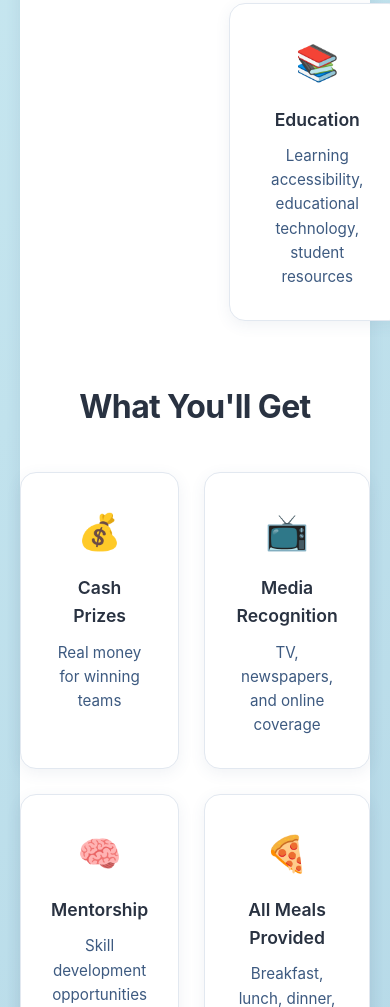
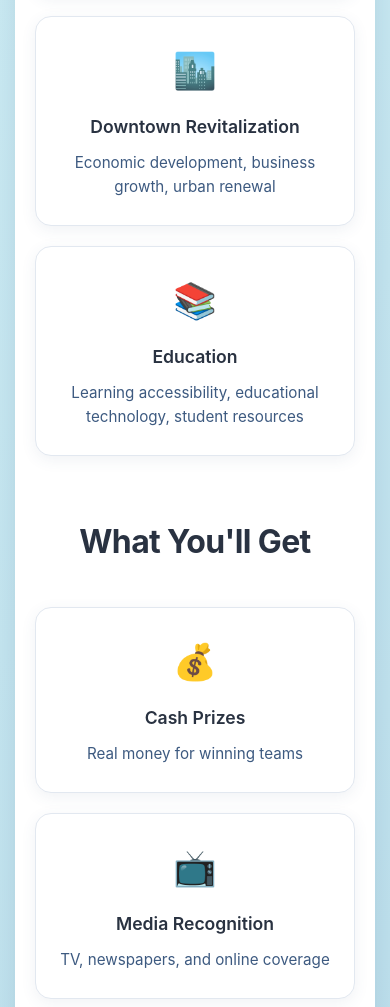
Before and after one commit to PrinceBrown3/Hack-the-Track, a plain HTML site: page index.html in a window 390 px wide. Shown: the part 2788-3795 px from the top of the page. Drawn offline with Linux system fonts and the light colour scheme.

Commit message:
Update index.html
Fixing phone layout

```diff
--- a/index.html
+++ b/index.html
@@ -20,7 +20,7 @@
         }
 
         .container {
-            max-width: 1200px;
+            max-width: 1199px;
             margin: 0 auto;
             padding: 0 20px;
         }
@@ -405,6 +405,26 @@
                 grid-template-columns: 1fr;
             }
 
+            .features {
+                grid-template-columns: 1fr;
+                gap: 20px;
+            }
+
+            .feature {
+                padding: 25px 20px;
+            }
+
+            .about-grid {
+                grid-template-columns: 1fr;
+                gap: 20px;
+            }
+
+            /* Remove grid column override on mobile */
+            .feature[style*="grid-column"],
+            .team-member[style*="grid-column"] {
+                grid-column: unset !important;
+            }
+
             h2 {
                 font-size: 2rem;
             }
@@ -421,6 +441,14 @@
 
             .header-logo {
                 width: 200px;
+            }
+
+            .container {
+                padding: 0 15px;
+            }
+
+            .content {
+                padding: 30px 20px;
             }
         }
     </style>
@@ -504,7 +532,7 @@
                         <h3>Downtown Revitalization</h3>
                         <p>Economic development, business growth, urban renewal</p>
                     </div>
-                    <div class="feature" style="grid-column: 2 / 3;">
+                    <div class="feature">
                         <div class="feature-icon">📚</div>
                         <h3>Education</h3>
                         <p>Learning accessibility, educational technology, student resources</p>
@@ -531,7 +559,7 @@
                         <h3>Mentorship</h3>
                         <p>Skill development opportunities with experts</p>
                     </div>
-                    <div class="feature" style="grid-column: 2 / 3;">
+                    <div class="feature">
                         <div class="feature-icon">🍕</div>
                         <h3>All Meals Provided</h3>
                         <p>Breakfast, lunch, dinner, and snacks throughout</p>
@@ -603,7 +631,7 @@
                         <div class="role">Secretary</div>
                         <div class="school">Sophomore at duPont Manual High School</div>
                     </div>
-                    <div class="team-member" style="grid-column: 2 / 3;">
+                    <div class="team-member">
                         <h4>Dan Ross-Li</h4>
                         <div class="role">Partner</div>
                         <div class="school">KYCombinator 40below40</div>
```
